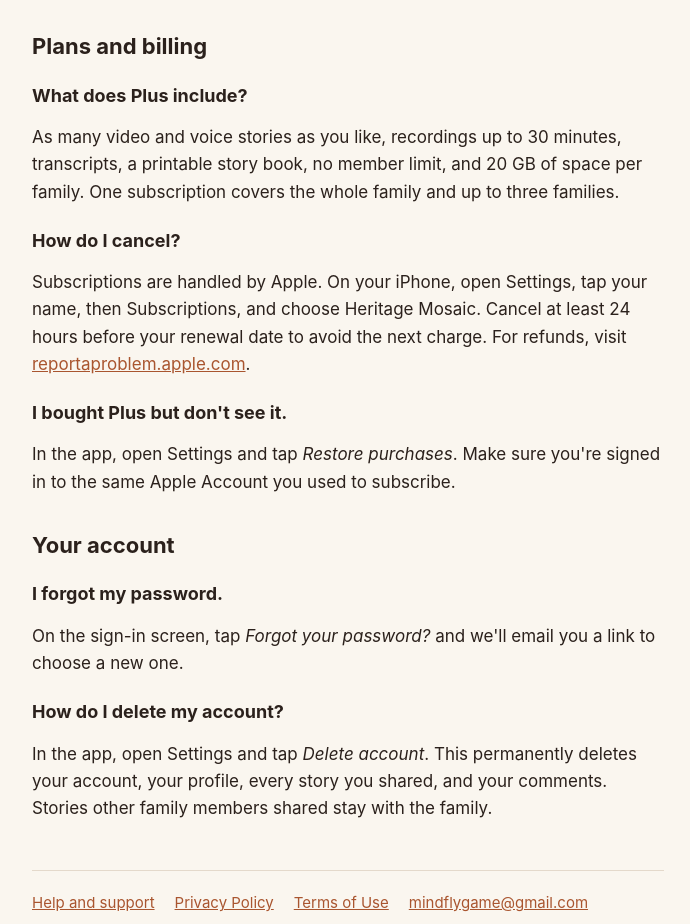
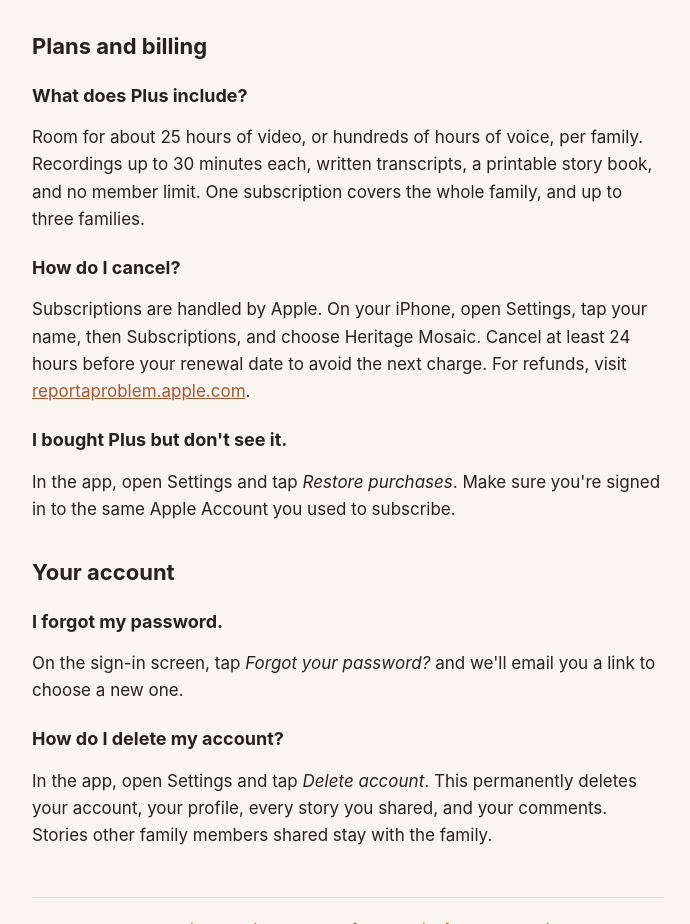
Before and after one commit to grahamcohen/heritage-mosaic, a plain HTML site: page index.html in a window 1280 px wide. Shown: the part 1350-2274 px from the top of the page, without its empty margins (292-982 px from the left). Drawn offline with Linux system fonts and the light colour scheme.

Commit message:
Plus storage: about 25 hours of video per family

```diff
--- a/index.html
+++ b/index.html
@@ -52,7 +52,7 @@ nav.foot { margin-top: 48px; padding-top: 20px; border-top: 1px solid var(--line
 
 <h2>Plans and billing</h2>
 <h3>What does Plus include?</h3>
-<p>As many video and voice stories as you like, recordings up to 30 minutes, transcripts, a printable story book, no member limit, and 20 GB of space per family. One subscription covers the whole family and up to three families.</p>
+<p>Room for about 25 hours of video, or hundreds of hours of voice, per family. Recordings up to 30 minutes each, written transcripts, a printable story book, and no member limit. One subscription covers the whole family, and up to three families.</p>
 <h3>How do I cancel?</h3>
 <p>Subscriptions are handled by Apple. On your iPhone, open Settings, tap your name, then Subscriptions, and choose Heritage Mosaic. Cancel at least 24 hours before your renewal date to avoid the next charge. For refunds, visit <a href="https://reportaproblem.apple.com">reportaproblem.apple.com</a>.</p>
 <h3>I bought Plus but don't see it.</h3>
```
Also changed, not shown: support.html (+1 -1 lines), terms.html (+1 -1 lines), 1 other file.
